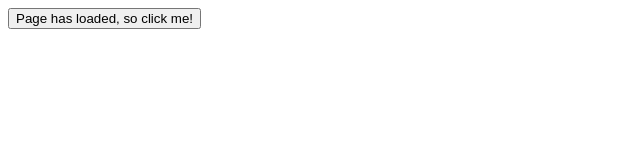
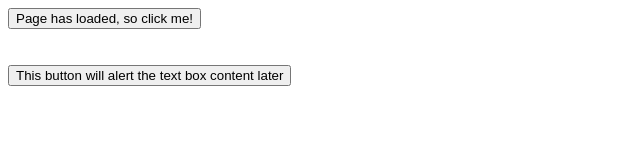
Before and after one commit to emoran0403/Manipulating-HTML-using-DOM-jQuery, a plain HTML site: page Dom/index.html in a window 1280 px wide. Shown: the whole page, without its empty margins (0-640 px from the left). Drawn offline with Linux system fonts and the light colour scheme.

Commit message:
both buttons working as expected

```diff
--- a/Dom/script.js
+++ b/Dom/script.js
@@ -1,5 +1,5 @@
 /* - Objectives
-Make a button appear on the page when it's first loaded. The button cannot already be in your html.
+*done* Make a button appear on the page when it's first loaded. The button cannot already be in your html.
              When the button is clicked, you should display an Alert box with any (nice) message.
 Make a button and text box (you can just put them in your HTML).
              When the button is clicked, display an alert with the message that is typed in the text box.
@@ -17,9 +17,23 @@ function onPageLoad() {
     let myButton = document.createElement("button"); // creates a button and calls it myButton
     myButton.setAttribute("type", "button"); // sets the button type attibute on myButton
     myButton.innerHTML = ("Page has loaded, so click me!"); // sets the innerHTML of myButton, this is the text that appears on the button
-    myButton.setAttribute("onclick", "alert('I told you the page loaded!')"); // this tells the button to display an alert when it is clicked
+    myButton.setAttribute("onclick", "alert('I told you the page loaded!')"); // looks like putting the alert here is only good for a static alert message
     document.body.appendChild(myButton); // append the button as a child element to the body
 
+    for(let i = 0; i<=2;i++) { // places 3 breaks for readability
+        let spaceBreak = document.createElement("br");
+        document.body.appendChild(spaceBreak);
+    }
+
+    let myTextButton = document.createElement("button");
+    myTextButton.setAttribute("type", "button");
+    myTextButton.innerHTML = ("This button will alert the text box content later");
+
+    let n = 3; // dummy variable for now
+    myTextButton.addEventListener("click", function() {
+        alert(n);
+      });
+    document.body.appendChild(myTextButton);
 
 
 
```
Also changed, not shown: Dom/index.html (+1 -0 lines). Lines whose indentation alone changed are shown as unchanged.
